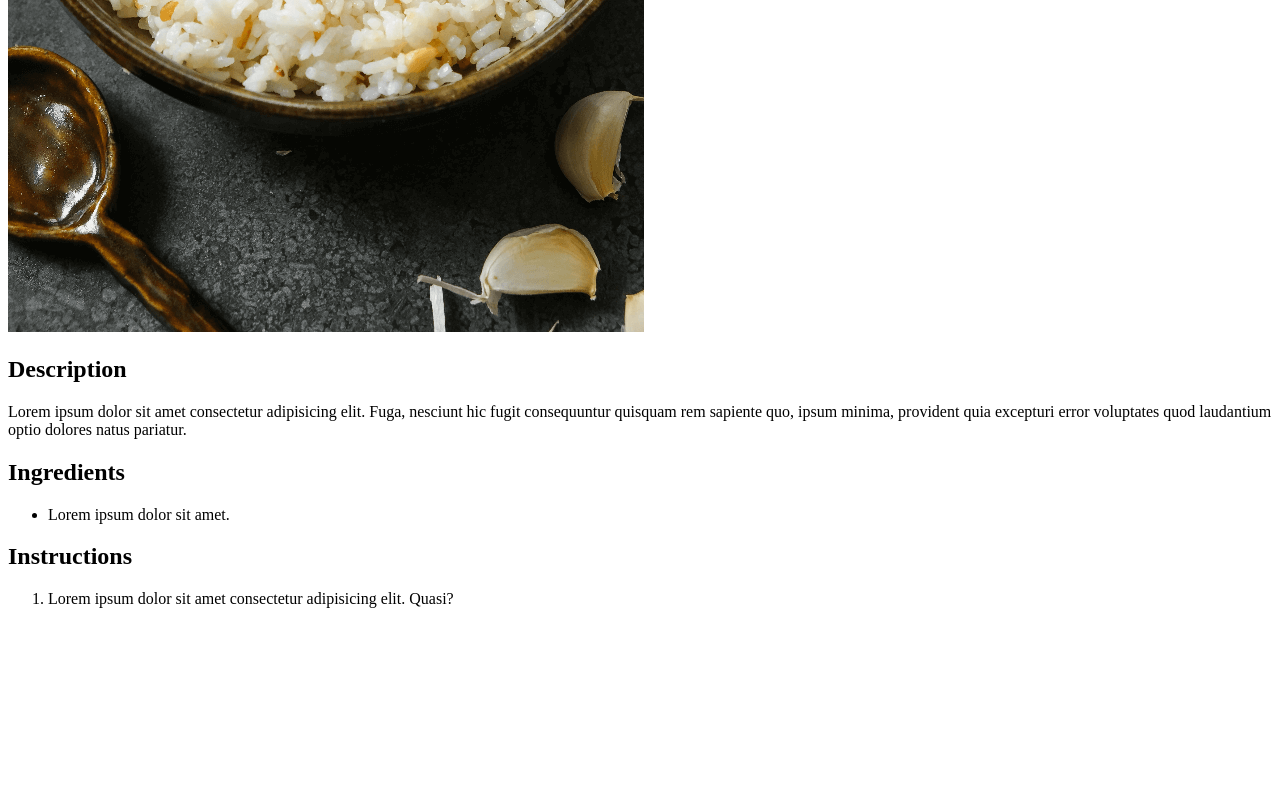
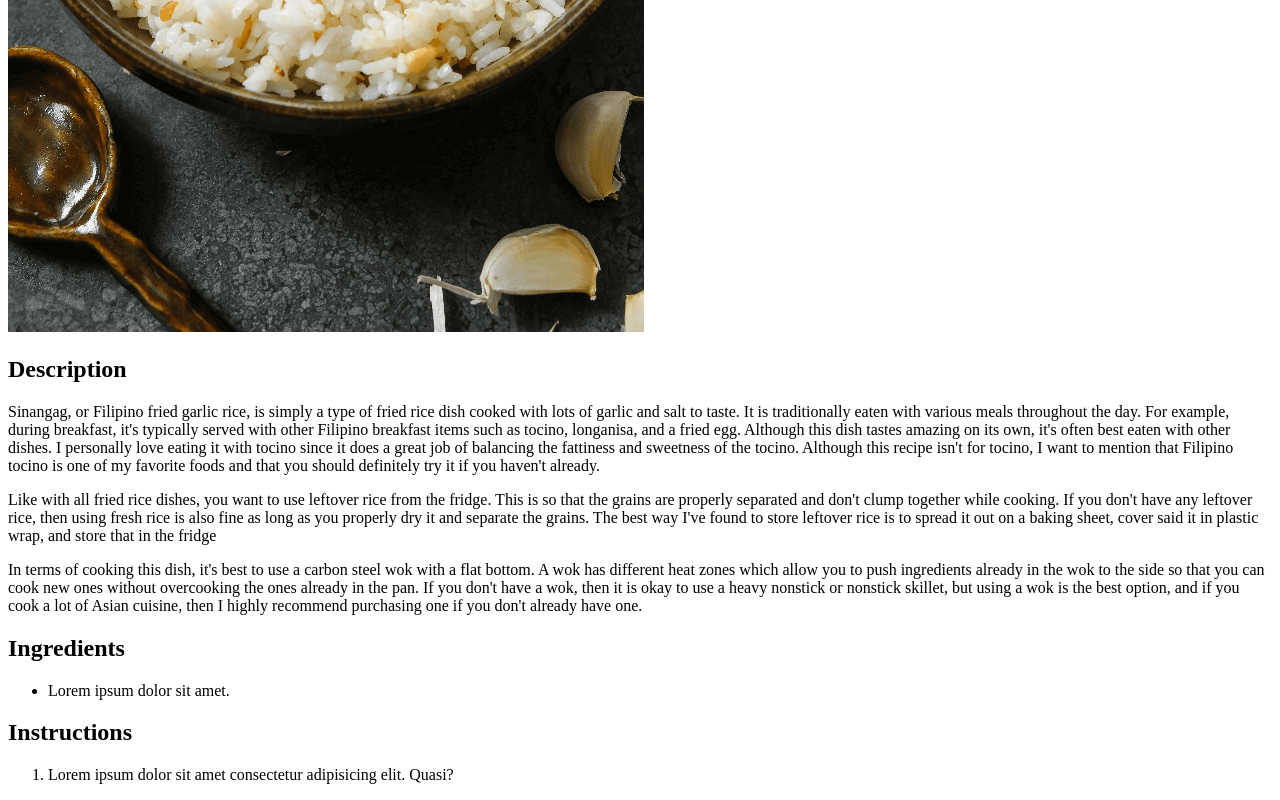
Before and after one commit to Ivan-Jensen/odin-recipes, a plain HTML site: page sinangag/sinangag.html in a window 1280 px wide. Shown: the part 700-1500 px from the top of the page. Before the commit the page ends 1324 px from the top, so only its background shows below. Drawn offline with Linux system fonts and the light colour scheme.

Commit message:
Finish writing recipe description

```diff
--- a/sinangag/sinangag.html
+++ b/sinangag/sinangag.html
@@ -13,7 +13,11 @@
 
         <h2>Description</h2>
 
-        <p>Lorem ipsum dolor sit amet consectetur adipisicing elit. Fuga, nesciunt hic fugit consequuntur quisquam rem sapiente quo, ipsum minima, provident quia excepturi error voluptates quod laudantium optio dolores natus pariatur.</p>
+        <p>Sinangag, or Filipino fried garlic rice, is simply a type of fried rice dish cooked with lots of garlic and salt to taste. It is traditionally eaten with various meals throughout the day. For example, during breakfast, it's typically served with other Filipino breakfast items such as tocino, longanisa, and a fried egg. Although this dish tastes amazing on its own, it's often best eaten with other dishes. I personally love eating it with tocino since it does a great job of balancing the fattiness and sweetness of the tocino. Although this recipe isn't for tocino, I want to mention that Filipino tocino is one of my favorite foods and that you should definitely try it if you haven't already.</p>
+
+        <p>Like with all fried rice dishes, you want to use leftover rice from the fridge. This is so that the grains are properly separated and don't clump together while cooking. If you don't have any leftover rice, then using fresh rice is also fine as long as you properly dry it and separate the grains. The best way I've found to store leftover rice is to spread it out on a baking sheet, cover said it in plastic wrap, and store that in the fridge</p>
+
+        <p>In terms of cooking this dish, it's best to use a carbon steel wok with a flat bottom. A wok has different heat zones which allow you to push ingredients already in the wok to the side so that you can cook new ones without overcooking the ones already in the pan. If you don't have a wok, then it is okay to use a heavy nonstick or nonstick skillet, but using a wok is the best option, and if you cook a lot of Asian cuisine, then I highly recommend purchasing one if you don't already have one.</p>
 
         <h2>Ingredients</h2>
         <ul>
```
